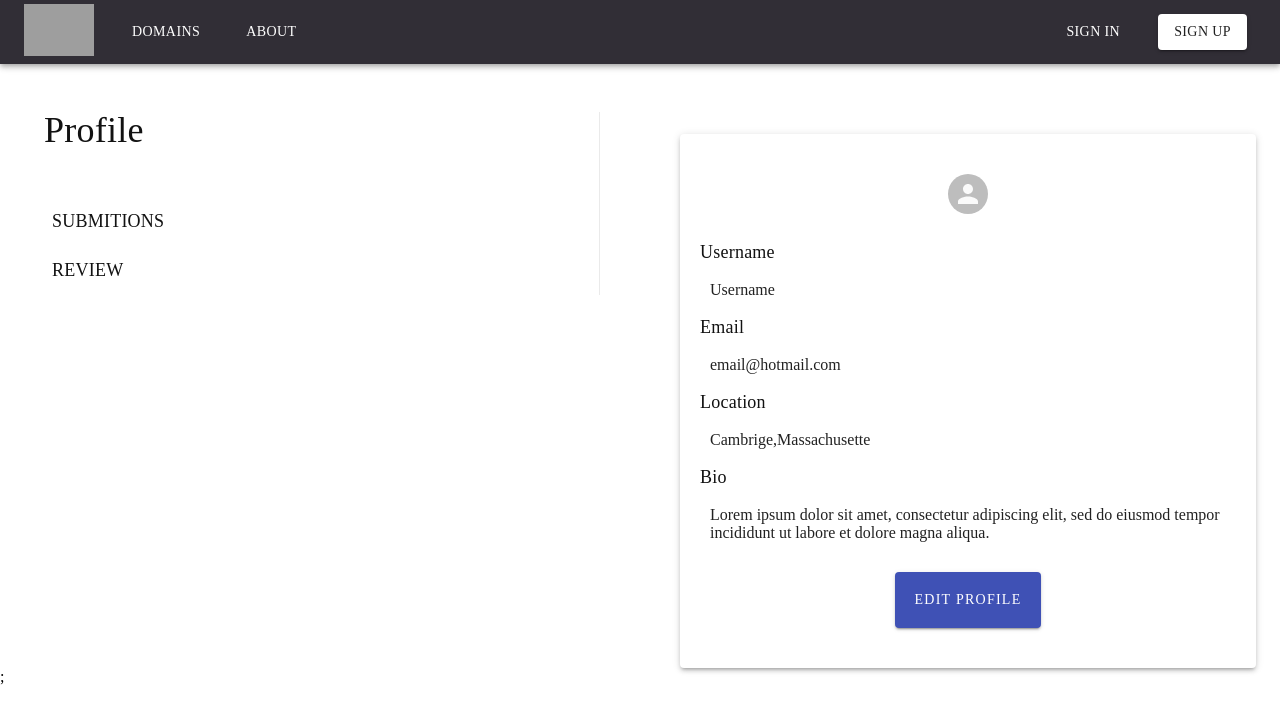
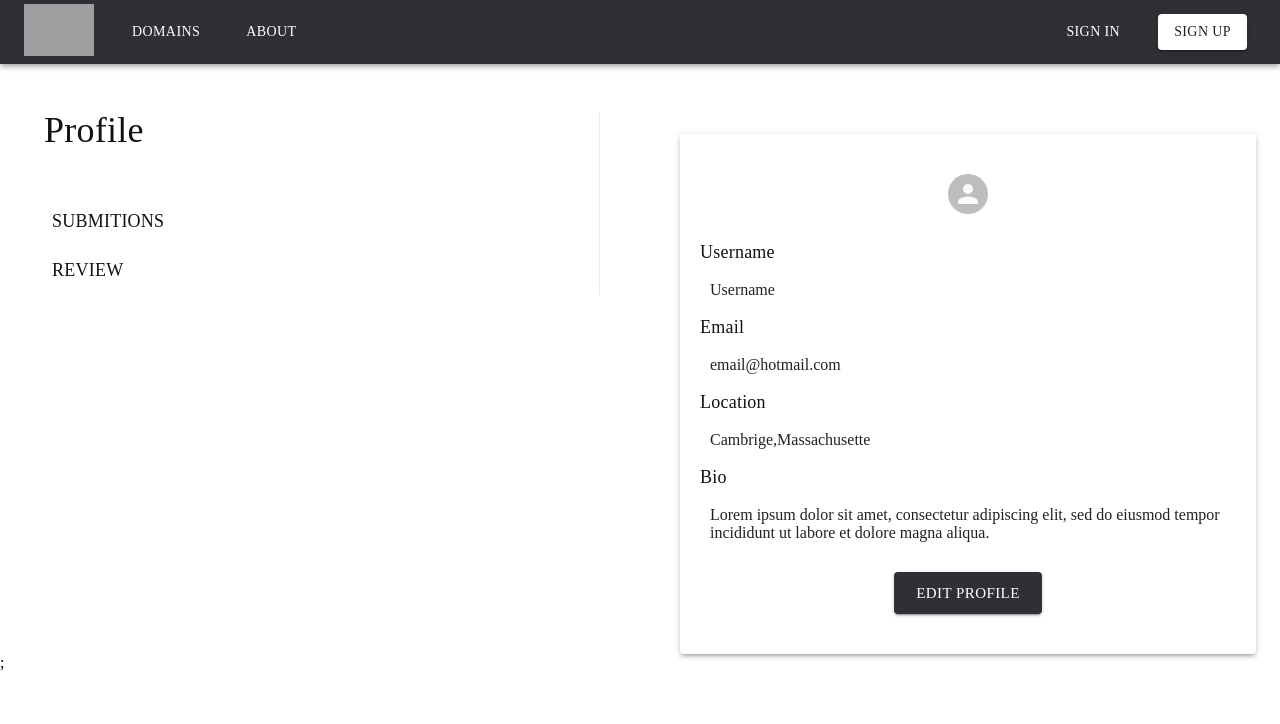
Before and after one commit to UnBArqDsw/2020.1_G2_TCLDL_Client, a Next.js app: page /profile in a window 1280 px wide. Shown: the top 724 px of the page. Built offline with nearby package versions, Linux system fonts and the light colour scheme; grey boxes are pictures that could not be loaded; a web font is replaced by a local one.

Commit message:
Change button color
Signed-off-by: Gabriel <gabrielfilipe7unb@gmail.com>
Co-authored-by: Guilherme Banci <guibanci@gmail.com>

```diff
--- a/src/pages/profile.js
+++ b/src/pages/profile.js
@@ -71,7 +71,7 @@ export default function Profile() {
                         Lorem ipsum dolor sit amet, consectetur adipiscing elit, sed do eiusmod tempor incididunt ut labore et dolore magna aliqua.
                     </div>
                     <div className={style.buttonText2}>
-                        <Button className={style.buttonText2} size="large" variant="contained" color="primary" onClick={onClickEditProfile} >Edit Profile</Button>
+                        <Button className={style.editButton} size="large" variant="contained" color="primary" onClick={onClickEditProfile} >Edit Profile</Button>
                     </div>
                 </Paper>
             </div>
--- a/src/styles/Profile.module.js
+++ b/src/styles/Profile.module.js
@@ -48,6 +48,11 @@ export default makeStyles((theme) => ({
         /* 03. On Primary / High Emphasis */
 
         color: '#FFFFFF',
+    },
+
+    editButton: {
+        backgroundColor: '#312e36',
+        color: '#ffffff',
     },
 
     boxText: {
```
